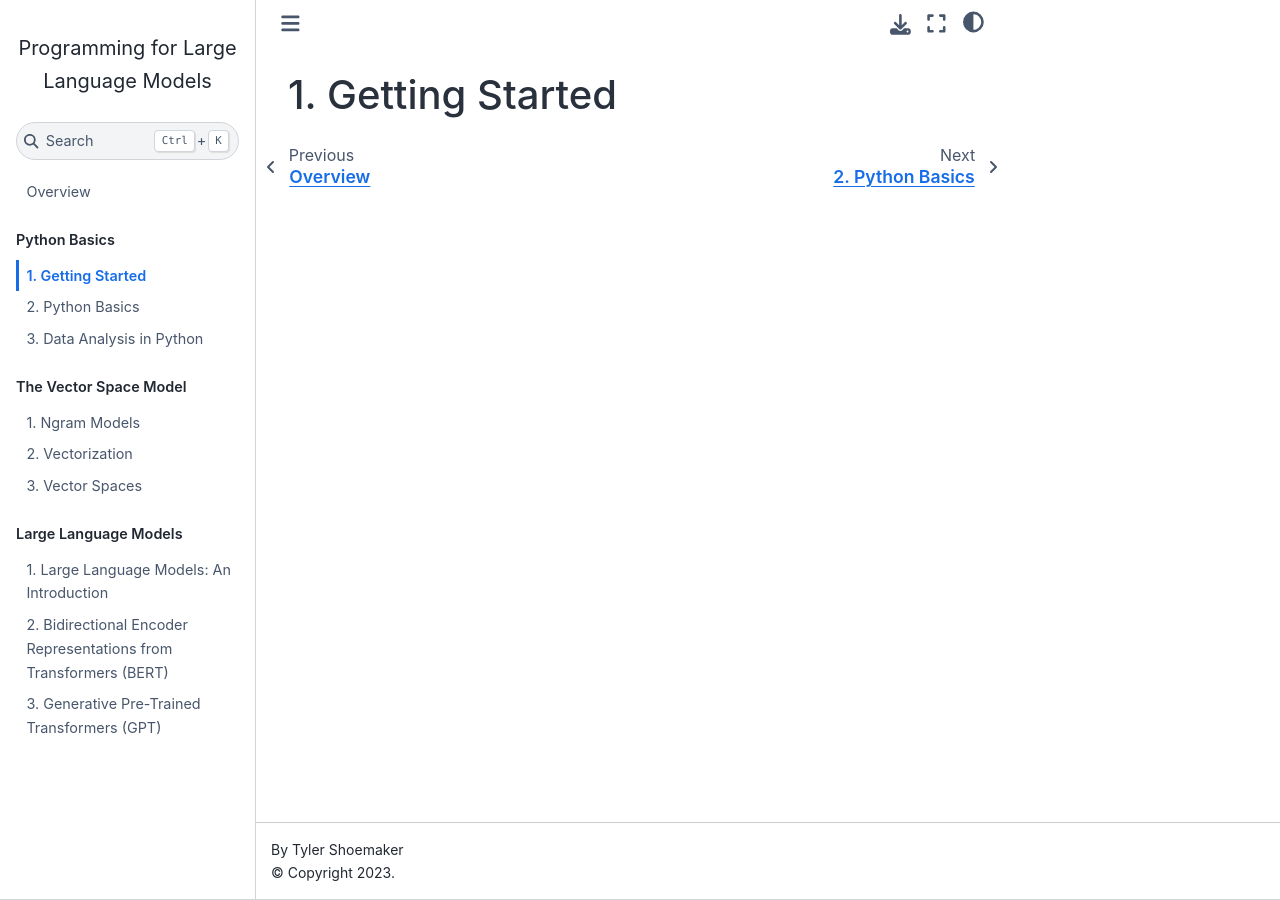
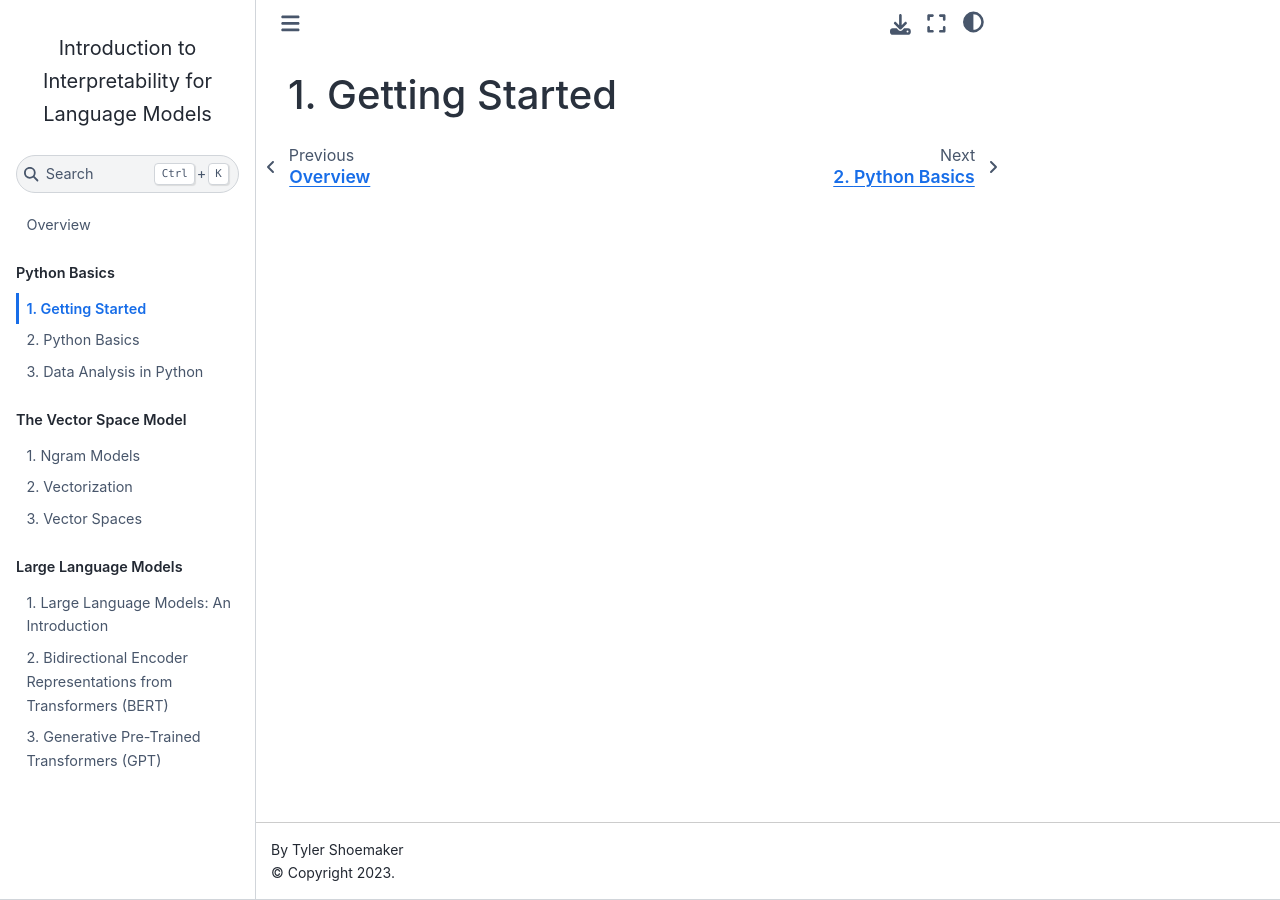
Before and after one commit to t-shoemaker/2024_dtl_lm-interpretability, a Jupyter Book: the page built from chapters/01_getting-started.md, in a window 1280 px wide. Built offline with Jupyter Book 1.0.4 settings and Sphinx 7.4.7 and the Sphinx Book theme 1.1.4, drawn with Linux system fonts in a browser that asks for light colours.

Commit message:
Title change

```diff
--- a/_config.yml
+++ b/_config.yml
@@ -1,9 +1,9 @@
-title: Programming for Large Language Models
+title: Introduction to Interpretability for Language Models
 author: Tyler Shoemaker
 only_build_toc_files: true
 
-#repository:
-#  url: ""
+repository:
+  url: "https://github.com/t-shoemaker/2024_dtl_llm-interpretability"
 
 parse:
   myst_enable_extensions:
```
